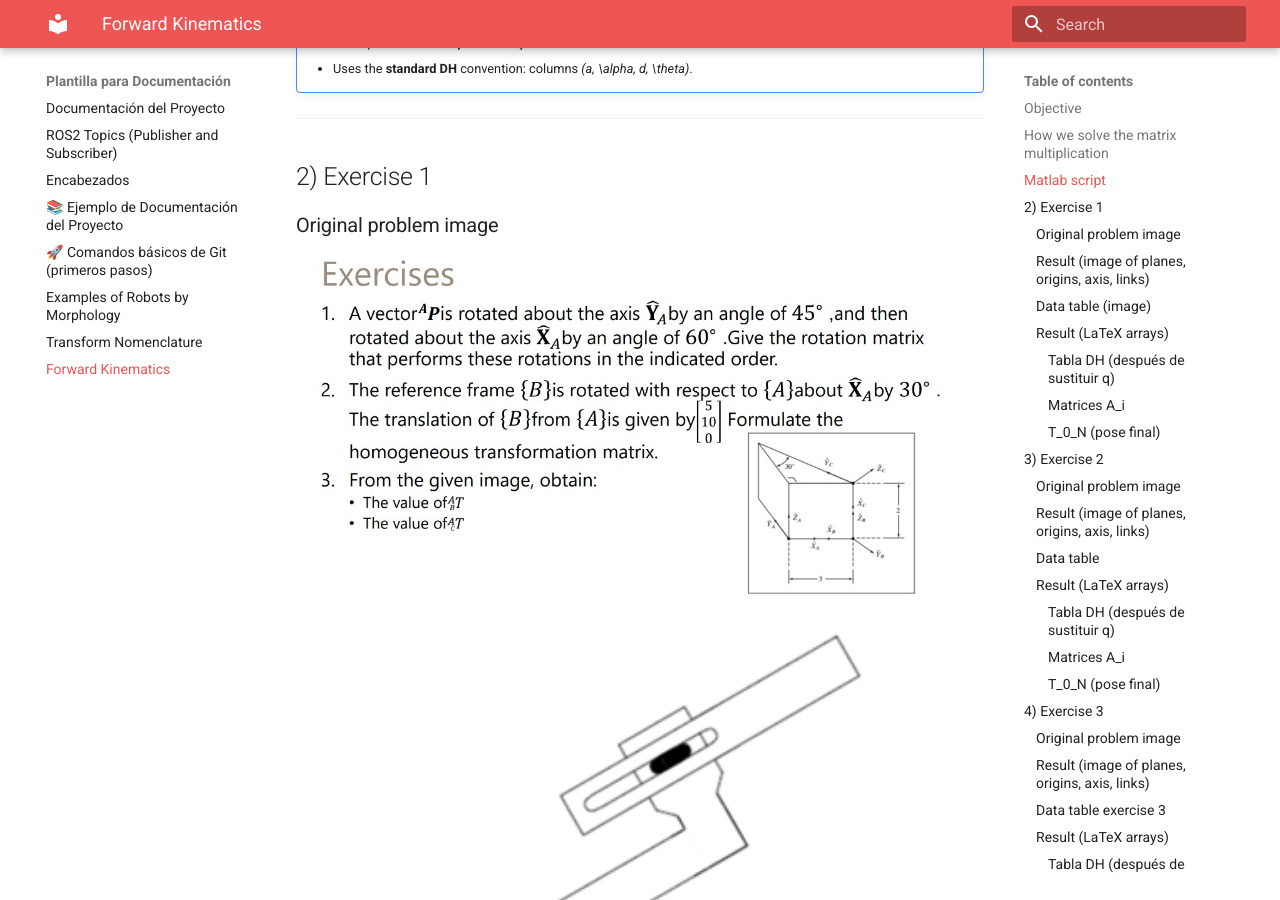
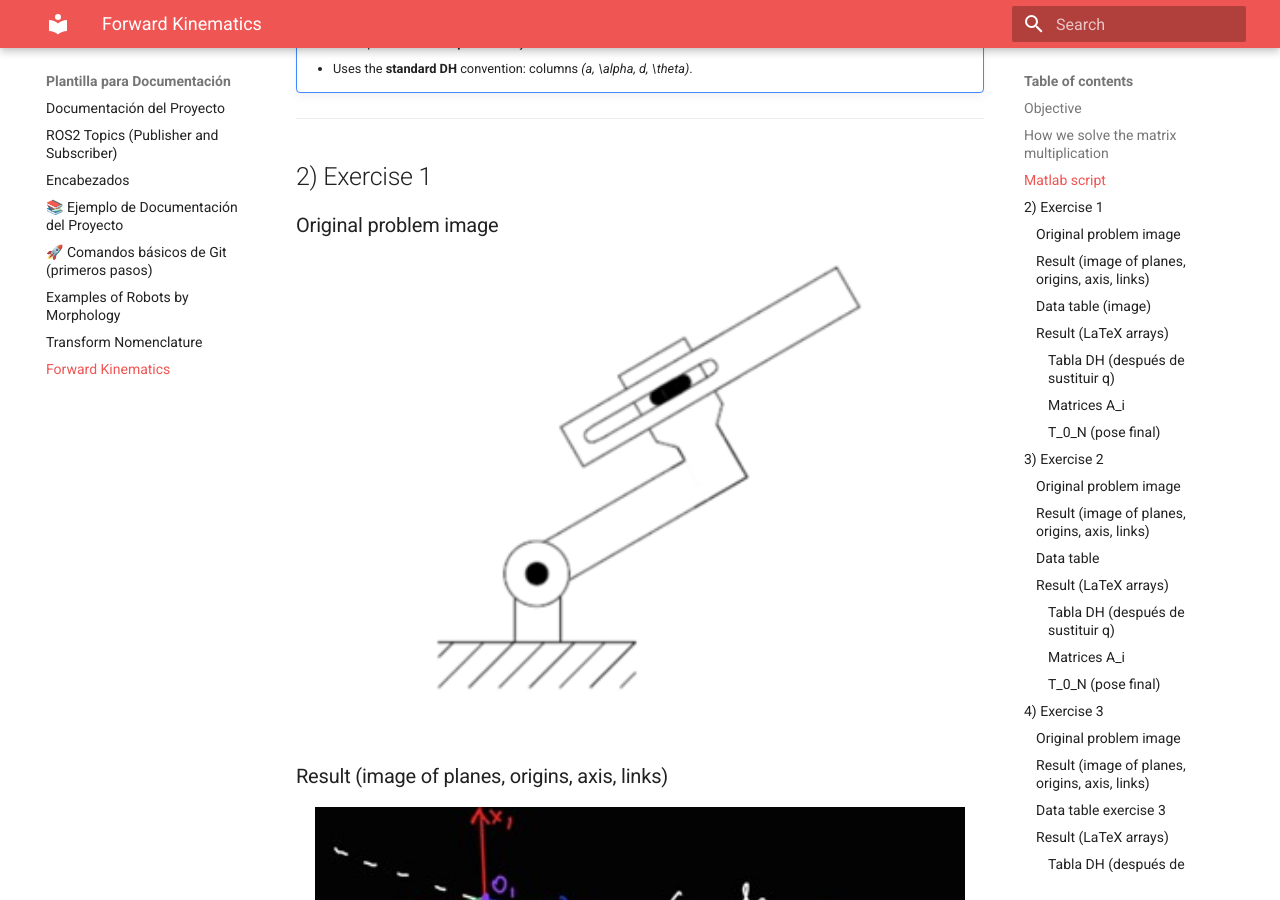
Before and after one commit to Apoloo13/Robotica, an MkDocs documentation site: the page built from docs/homework3.md, in a window 1280 px wide and 900 px high, scrolled down 2083 px. Built offline with MkDocs 1.6.1 and Material for MkDocs 9.7.7, drawn with Linux system fonts in a browser that asks for light colours.

Commit message:
tarea 3 corrección

```diff
--- a/docs/homework3.md
+++ b/docs/homework3.md
@@ -102,11 +102,7 @@ disp(T_0_N);
 ### Original problem image
 
 <p align="center">
-  <img src="../recursos/imgs/hw1excercise.jpg" width="650">
-</p>
-
-<p align="center">
-  <img src="../recursos/imgs/homework3/imagen1.jpg" width="650">
+  <img src="../recursos/imgs/imagen1.jpg" width="650">
 </p>
 
 ### Result (image of planes, origins, axis, links)
```
Also changed, not shown: docs/recursos/imgs/Imagen1.jpg (renamed from docs/recursos/imgs/homework3/Imagen1.jpg).
